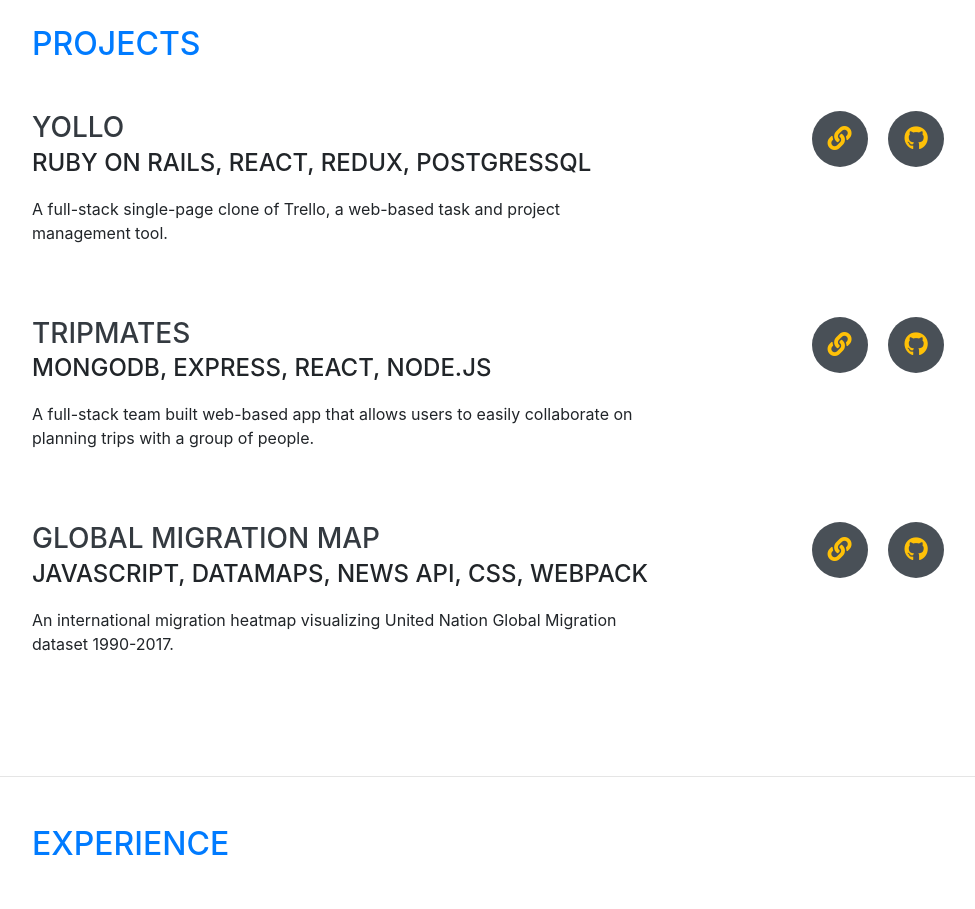
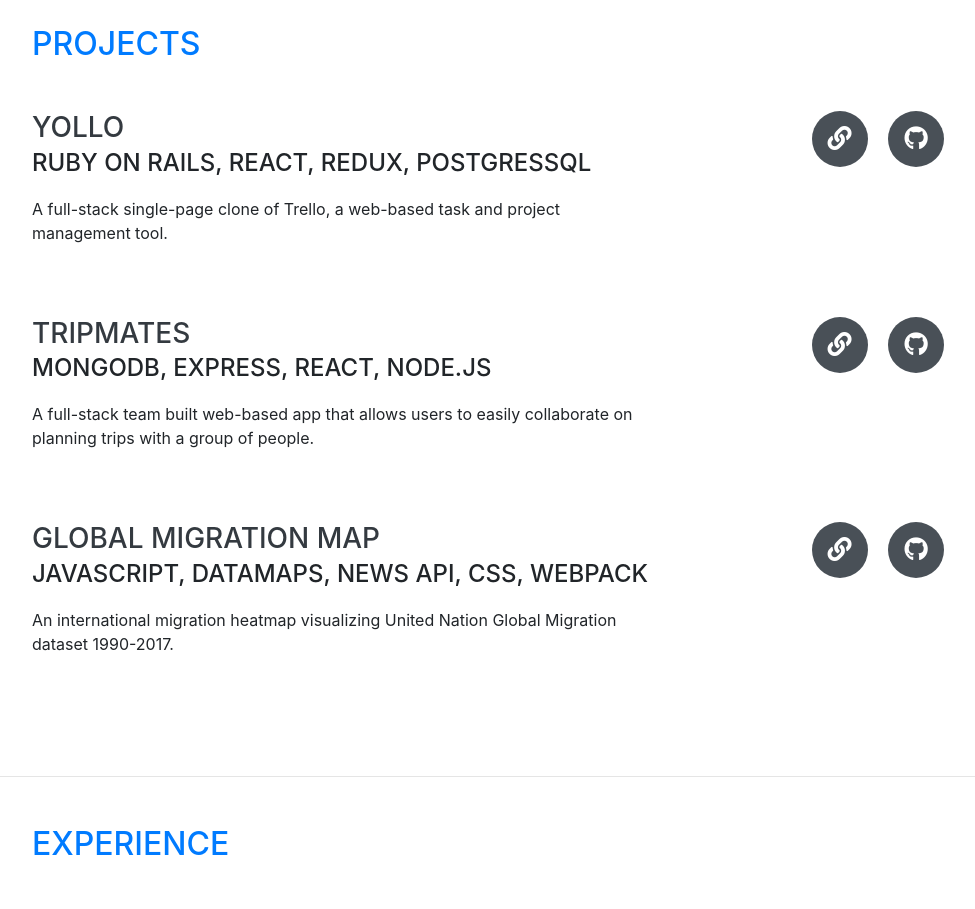
Before and after one commit to evaizli/portfolio, a website with bundled scripts: page index.html in a window 1280 px wide. Shown: the part 2080-2989 px from the top of the page, without its empty margins (288-1263 px from the left). Built offline with nearby package versions, Linux system fonts and the light colour scheme; a web font is replaced by a local one.

Commit message:
remvoe text warning

```diff
--- a/index.html
+++ b/index.html
@@ -229,10 +229,10 @@
               <div class="resume-date text-md-right">
                 <div class="social-icons">
                   <a href="https://www.linkedin.com/in/evapan2000/">
-                    <i class="fas fa-link text-warning"></i>
+                    <i class="fas fa-link "></i>
                   </a>
                   <a href="https://github.com/evaizli/Yollo">
-                    <i class="fab fa-github text-warning"></i>
+                    <i class="fab fa-github "></i>
                   </a>
                 </div>
               </div>
@@ -249,10 +249,10 @@
               <div class="resume-date text-md-right">
                 <div class="social-icons">
                   <a href="https://tripmates-aa.herokuapp.com/#/">
-                    <i class="fas fa-link text-warning"></i>
+                    <i class="fas fa-link "></i>
                   </a>
                   <a href="https://github.com/evaizli/tripmates">
-                    <i class="fab fa-github text-warning"></i>
+                    <i class="fab fa-github "></i>
                   </a>
                 </div>
               </div>
@@ -270,10 +270,10 @@
               <div class="resume-date text-md-right">
                 <div class="social-icons">
                   <a href="https://evaizli.github.io/GlobalMigrationMap/">
-                    <i class="fas fa-link text-warning"></i>
+                    <i class="fas fa-link "></i>
                   </a>
                   <a href="https://github.com/evaizli/GlobalMigrationMap">
-                    <i class="fab fa-github text-warning"></i>
+                    <i class="fab fa-github "></i>
                   </a>
                 </div>
               </div>
```
